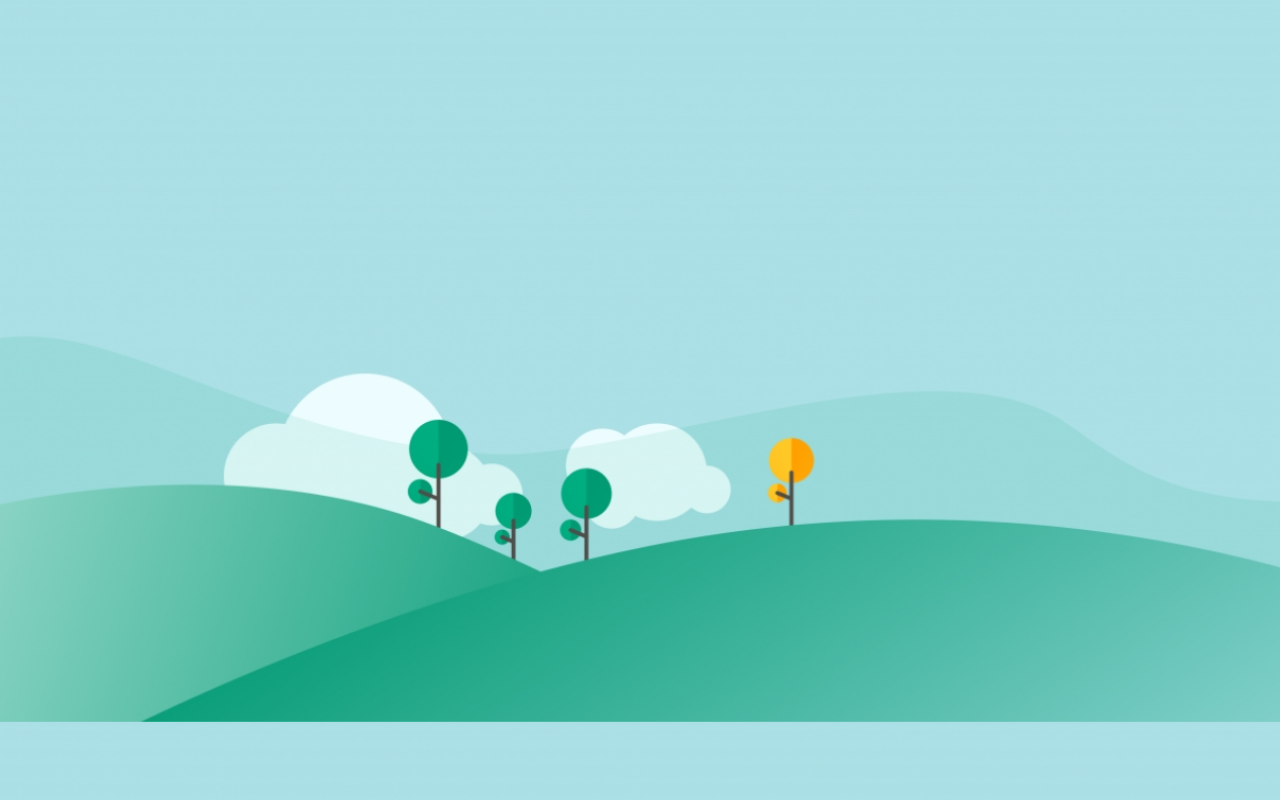
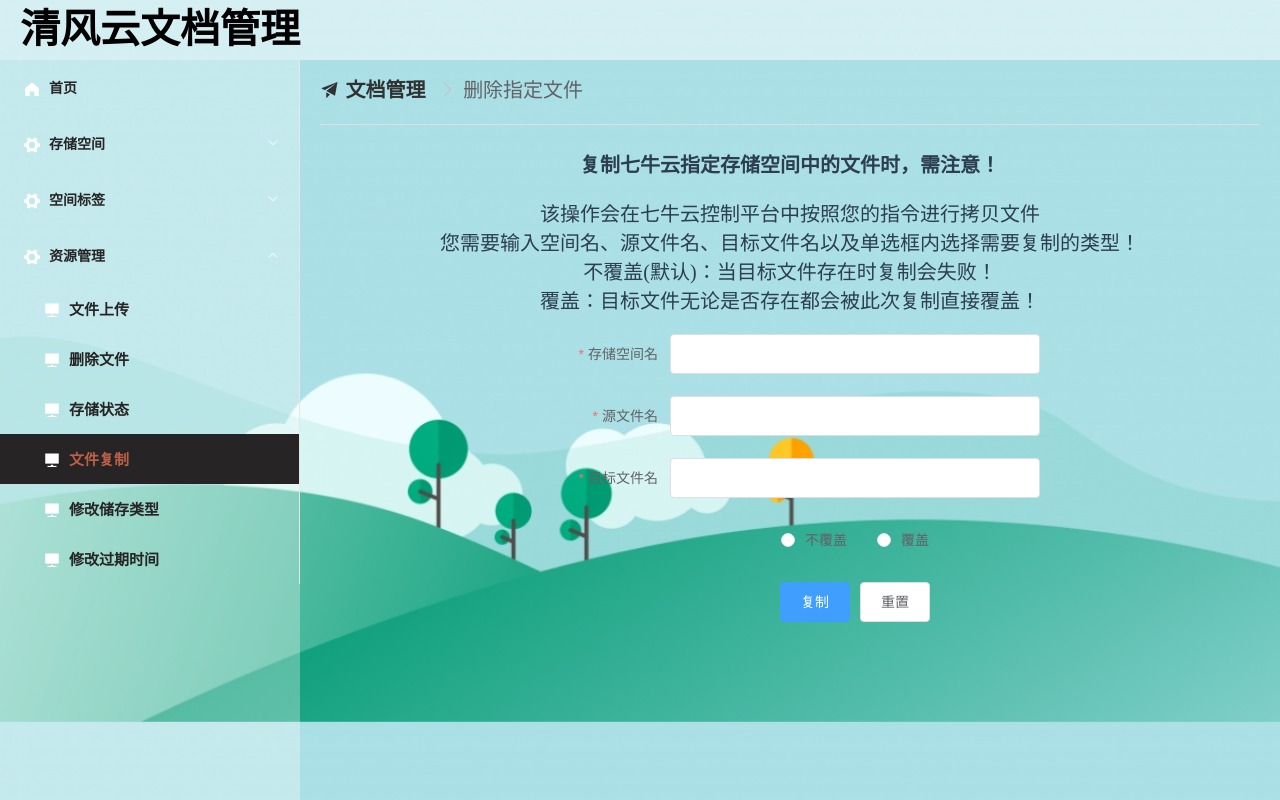
Before and after one commit to wqy-jstart/QFDoc-Manage-Web, a Vue app: page /sys-index/file/copyToFile in a window 1280 px wide. Built offline with nearby package versions, Linux system fonts and the light colour scheme.

Commit message:
复制文件！

```diff
--- a/src/router/index.js
+++ b/src/router/index.js
@@ -57,6 +57,10 @@ const routes = [
             {
                 path: '/sys-index/file/setFileStatus',
                 component: () => import ('../views/sys-index/main/file/SetFileToStatus')
+            },
+            {
+                path: '/sys-index/file/copyToFile',
+                component: () => import ('../views/sys-index/main/file/CopyToFile')
             }
         ]
     },
--- a/src/views/IndexView.vue
+++ b/src/views/IndexView.vue
@@ -139,7 +139,7 @@ a {
                 <i class="el-icon-s-platform"></i>
                 <span style="font-size: 15px;font-weight: bold">存储状态</span>
               </el-menu-item>
-              <el-menu-item index="/sys-admin/main/banner/add-new">
+              <el-menu-item index="/sys-index/file/copyToFile">
                 <i class="el-icon-s-platform"></i>
                 <span style="font-size: 15px;font-weight: bold">文件复制</span>
               </el-menu-item>
--- /dev/null
+++ b/src/views/sys-index/main/file/CopyToFile.vue
@@ -0,0 +1,108 @@
+<style>
+.demo-ruleForm {
+  width: 500px;
+  margin: 0 auto;
+}
+</style>
+<template>
+  <div>
+    <el-breadcrumb separator-class="el-icon-arrow-right" style="font-size: 20px;">
+      <el-breadcrumb-item :to="{ path: '/' }">
+        <i class="el-icon-s-promotion"></i> 文档管理
+      </el-breadcrumb-item>
+      <el-breadcrumb-item>删除指定文件</el-breadcrumb-item>
+    </el-breadcrumb>
+
+    <el-divider></el-divider>
+
+    <p style="font-family: 幼圆;font-size: 20px;margin: 20px;font-weight: bold">复制七牛云指定存储空间中的文件时，需注意！</p>
+    <p style="font-family: 幼圆;font-size: 20px;margin: 20px">
+      该操作会在七牛云控制平台中按照您的指令进行拷贝文件<br>
+      您需要输入空间名、源文件名、目标文件名以及单选框内选择需要复制的类型！<br>
+      不覆盖(默认)：当目标文件存在时复制会失败！<br>
+      覆盖：目标文件无论是否存在都会被此次复制直接覆盖！
+    </p>
+    <!--创建空间名的表单-->
+    <el-form :model="ruleForm" :rules="rules" ref="ruleForm" label-width="130px" class="demo-ruleForm">
+      <el-form-item label="存储空间名" prop="bucketName">
+        <el-input v-model="ruleForm.bucketName"></el-input>
+      </el-form-item>
+      <el-form-item label="源文件名" prop="nowFileKey">
+        <el-input v-model="ruleForm.nowFileKey"></el-input>
+      </el-form-item>
+      <el-form-item label="目标文件名" prop="lastFileKey">
+        <el-input v-model="ruleForm.lastFileKey"></el-input>
+      </el-form-item>
+      <el-form-item prop="isCover">
+        <template>
+          <el-radio v-model="ruleForm.isCover" label="false">不覆盖</el-radio>
+          <el-radio v-model="ruleForm.isCover" label="true">覆盖</el-radio>
+        </template>
+      </el-form-item>
+      <el-form-item>
+        <el-button type="primary" @click="submitForm('ruleForm')">复制</el-button>
+        <el-button @click="resetForm('ruleForm')">重置</el-button>
+      </el-form-item>
+    </el-form>
+  </div>
+</template>
+
+<script>
+export default {
+  data() {
+    return {
+      ruleForm: {
+        bucketName: '',
+        nowFileKey: '',
+        lastFileKey: '',
+        isCover: '',
+      },
+      rules: {
+        bucketName: [
+          {required: true, message: '请输入存储空间名称', trigger: 'blur'},
+        ],
+        nowFileKey: [
+          {required: true, message: '请输入源文件', trigger: 'blur'},
+        ],
+        lastFileKey: [
+          {required: true, message: '请输入目标文件', trigger: 'blur'},
+        ],
+        isCover: [
+          {required: true, message: '请选择是否覆盖文件', trigger: 'blur'},
+        ],
+      }
+    }
+  },
+  methods: {
+    submitForm(formName) {
+      // 对表单进行检查
+      this.$refs[formName].validate((valid) => {
+        if (valid) { // 满足条件则通过验证
+          let url = this.GLOBAL.systemUrl + "file/copyToFile";
+          let formJSON = this.qs.stringify(this.ruleForm);
+          console.log("传递的对象："+formJSON);
+          this.axios
+              .create({
+                'headers': {
+                  'Authorization': localStorage.getItem('jwt')
+                }
+              }).post(url, formJSON).then((response) => {
+            let responseBody = response.data;
+            if (responseBody.state == 20000) {
+              if (responseBody.data == 200) {
+                this.$message.success("复制成功！")
+                this.resetForm('ruleForm');
+              }
+            } else {
+              this.$message.error(responseBody.message);
+            }
+          })
+        }
+      })
+    },
+    resetForm(formName) { // 该方法用来重置表单中的信息
+      this.$refs[formName].resetFields();
+    }
+  }
+}
+</script>
```
